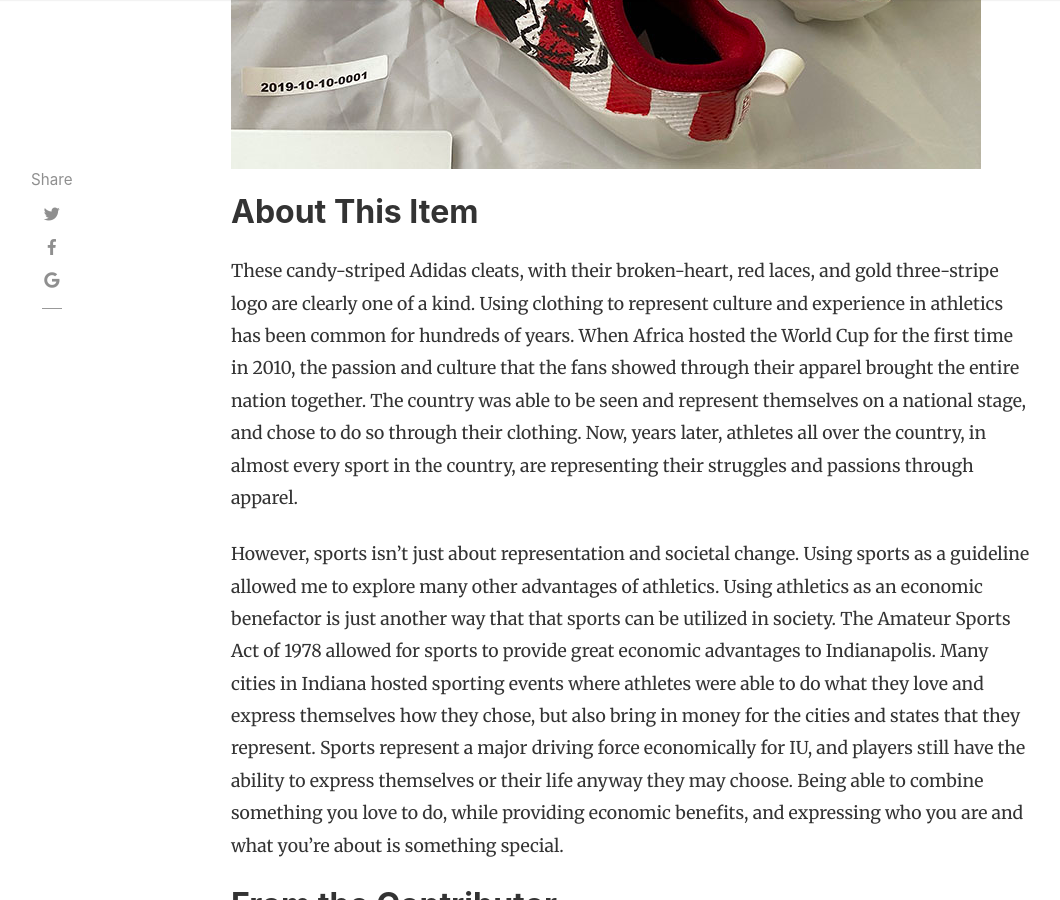
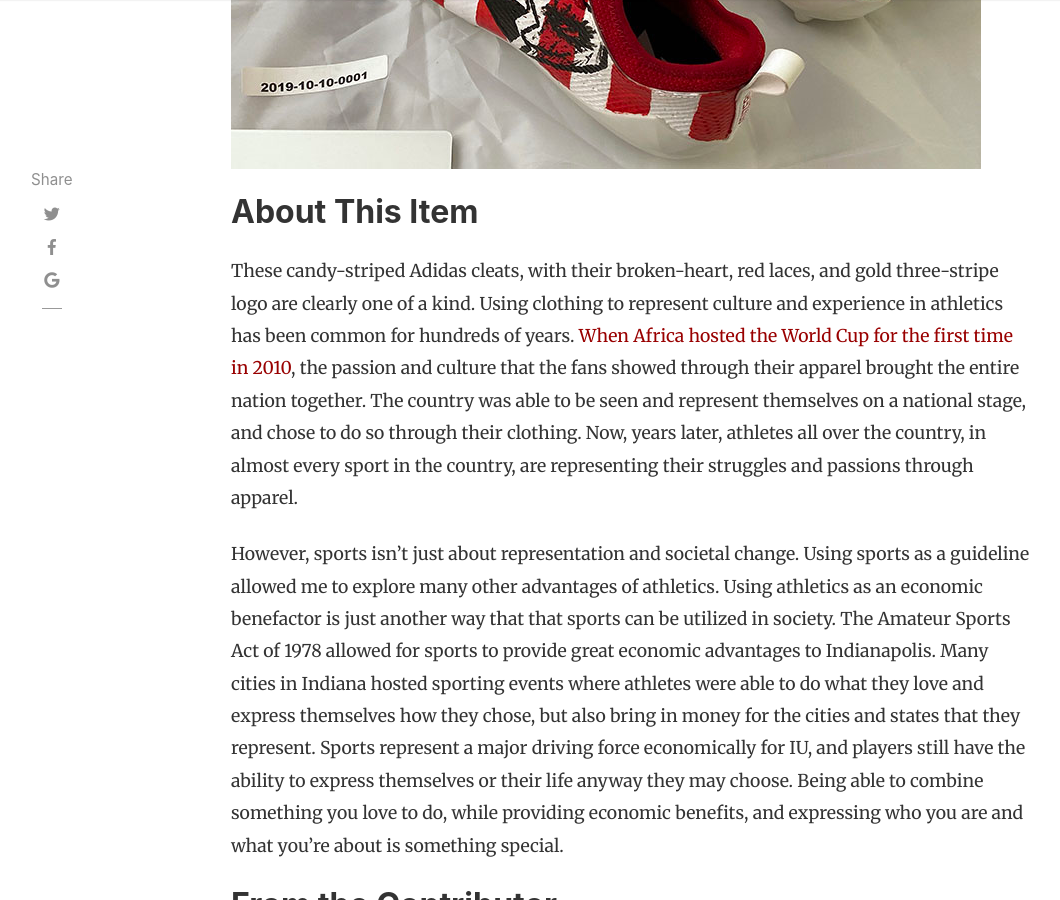
Before and after one commit to H301HistoryHarvest/H301HistoryHarvest, a Jekyll site: the page built from _items/2019-10-10-001.md, in a window 1280 px wide and 900 px high, scrolled down 663 px. Shown: the whole window, without its empty margins (54-1114 px from the left). Built offline with Jekyll 4.4.1, drawn with Linux system fonts in a browser that asks for light colours; nearby versions of some CDN libraries; comment, search, counter and statistics services are not loaded; part of the change alters nothing that is shown.

Commit message:
Update 2019-10-10-001.md

```diff
--- a/_items/2019-10-10-001.md
+++ b/_items/2019-10-10-001.md
@@ -16,7 +16,7 @@ tags: [ material culture, clothing, feet, shoes, cleat, Adidas ]
 
 ## About This Item
 
-These candy-striped Adidas cleats, with their broken-heart, red laces, and gold three-stripe logo are clearly one of a kind. Using clothing to represent culture and experience in athletics has been common for hundreds of years. When Africa hosted the World Cup for the first time in 2010, the passion and culture that the fans showed through their apparel brought the entire nation together. The country was able to be seen and represent themselves on a national stage, and chose to do so through their clothing. Now, years later, athletes all over the country, in almost every sport in the country, are representing their struggles and passions through apparel.
+These candy-striped Adidas cleats, with their broken-heart, red laces, and gold three-stripe logo are clearly one of a kind. Using clothing to represent culture and experience in athletics has been common for hundreds of years. [When Africa hosted the World Cup for the first time in 2010](http://purl.dlib.indiana.edu/iudl/archives/photos/P0027053), the passion and culture that the fans showed through their apparel brought the entire nation together. The country was able to be seen and represent themselves on a national stage, and chose to do so through their clothing. Now, years later, athletes all over the country, in almost every sport in the country, are representing their struggles and passions through apparel.
 
 However, sports isn’t just about representation and societal change. Using sports as a guideline allowed me to explore many other advantages of athletics. Using athletics as an economic benefactor is just another way that that sports can be utilized in society. The Amateur Sports Act of 1978 allowed for sports to provide great economic advantages to Indianapolis. Many cities in Indiana hosted sporting events where athletes were able to do what they love and express themselves how they chose, but also bring in money for the cities and states that they represent. Sports represent a major driving force economically for IU, and players still have the ability to express themselves or their life anyway they may choose. Being able to combine something you love to do, while providing economic benefits, and expressing who you are and what you're about  is something special.
 
```
